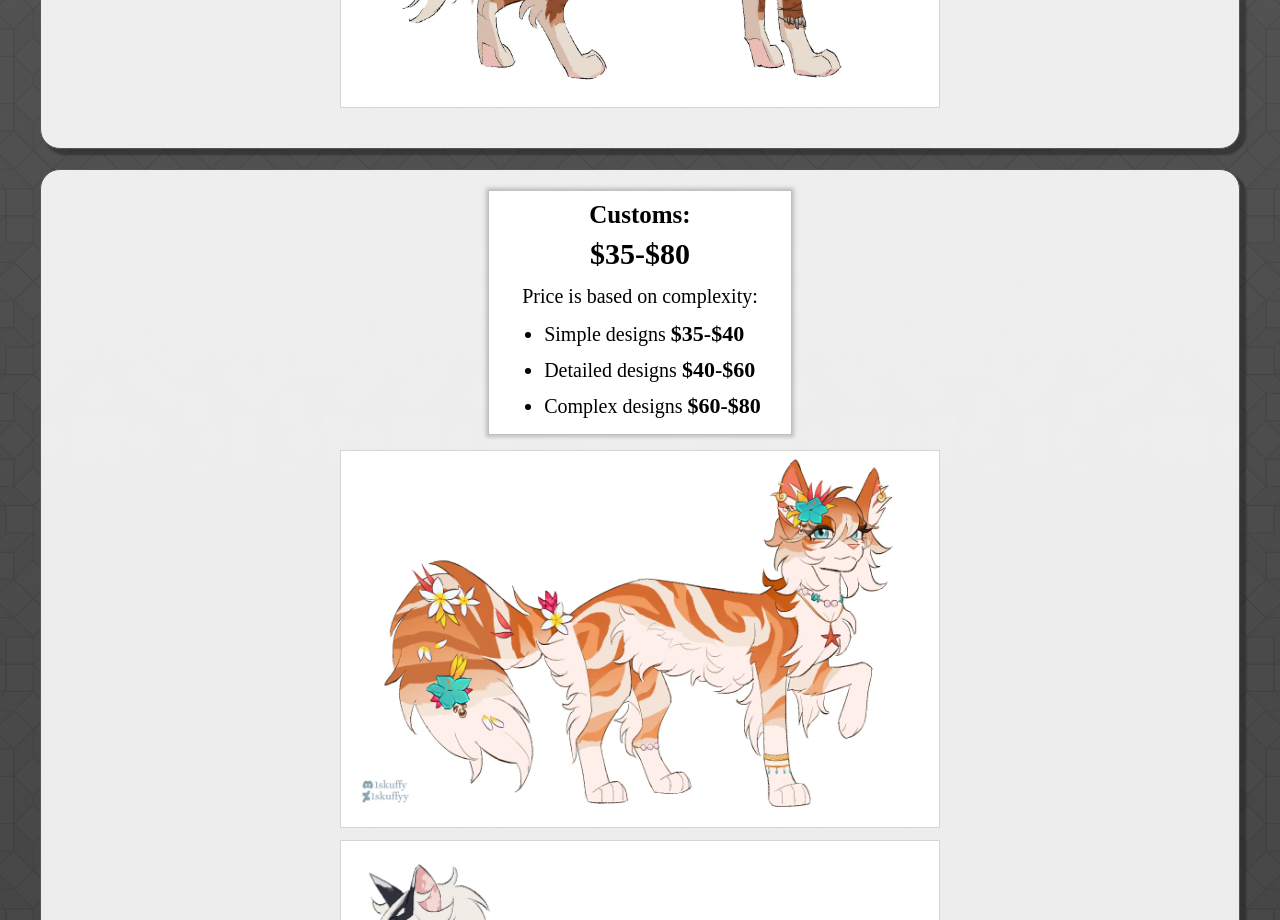
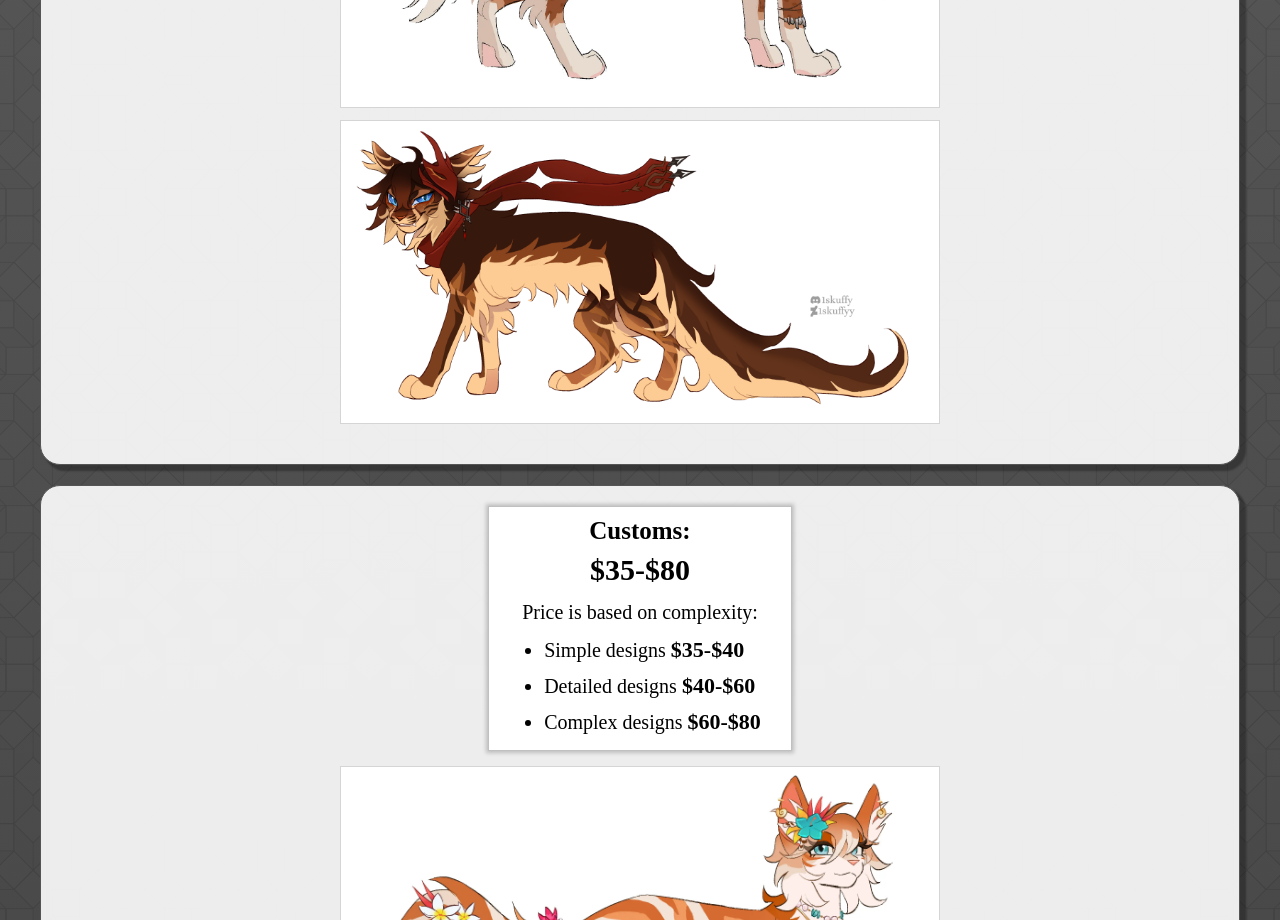
Before and after one commit to 1skuffy/1skuffycomms, a plain HTML site: page price.html in a window 1280 px wide. Shown: the part 3520-4440 px from the top of the page. Drawn offline with Linux system fonts and the light colour scheme.

Commit message:
Update price.html

```diff
--- a/price.html
+++ b/price.html
@@ -468,6 +468,9 @@
                 <div class="artpiece">
                     <img class="image" src="adopt 1.webp" alt="Lineart commission example" loading="lazy" decoding="async">
                 </div>
+                <div class="artpiece">
+                    <img class="image" src="comm_13.webp" alt="Lineart commission example" loading="lazy" decoding="async">
+            </div>
             </div>
 
         </div>
```
